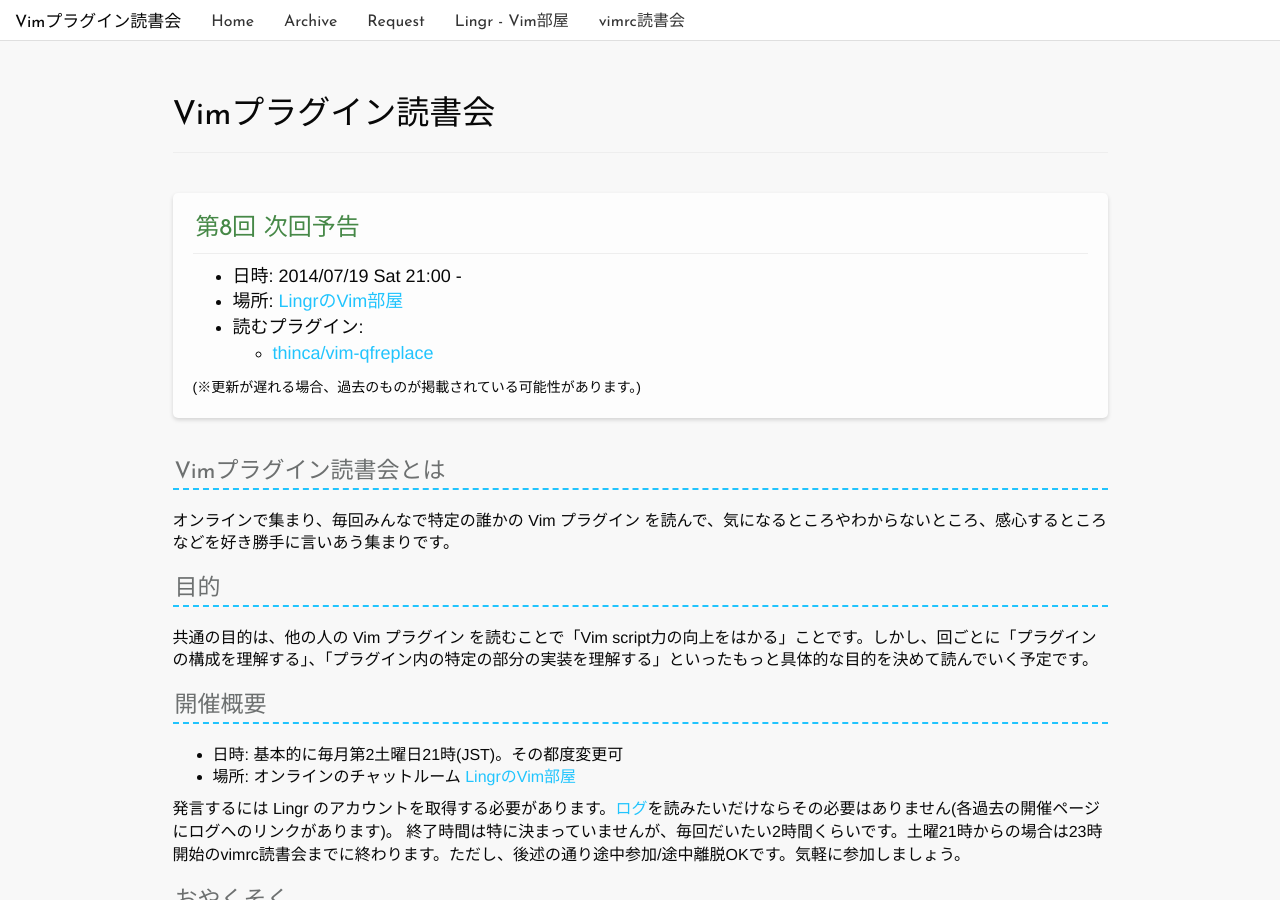
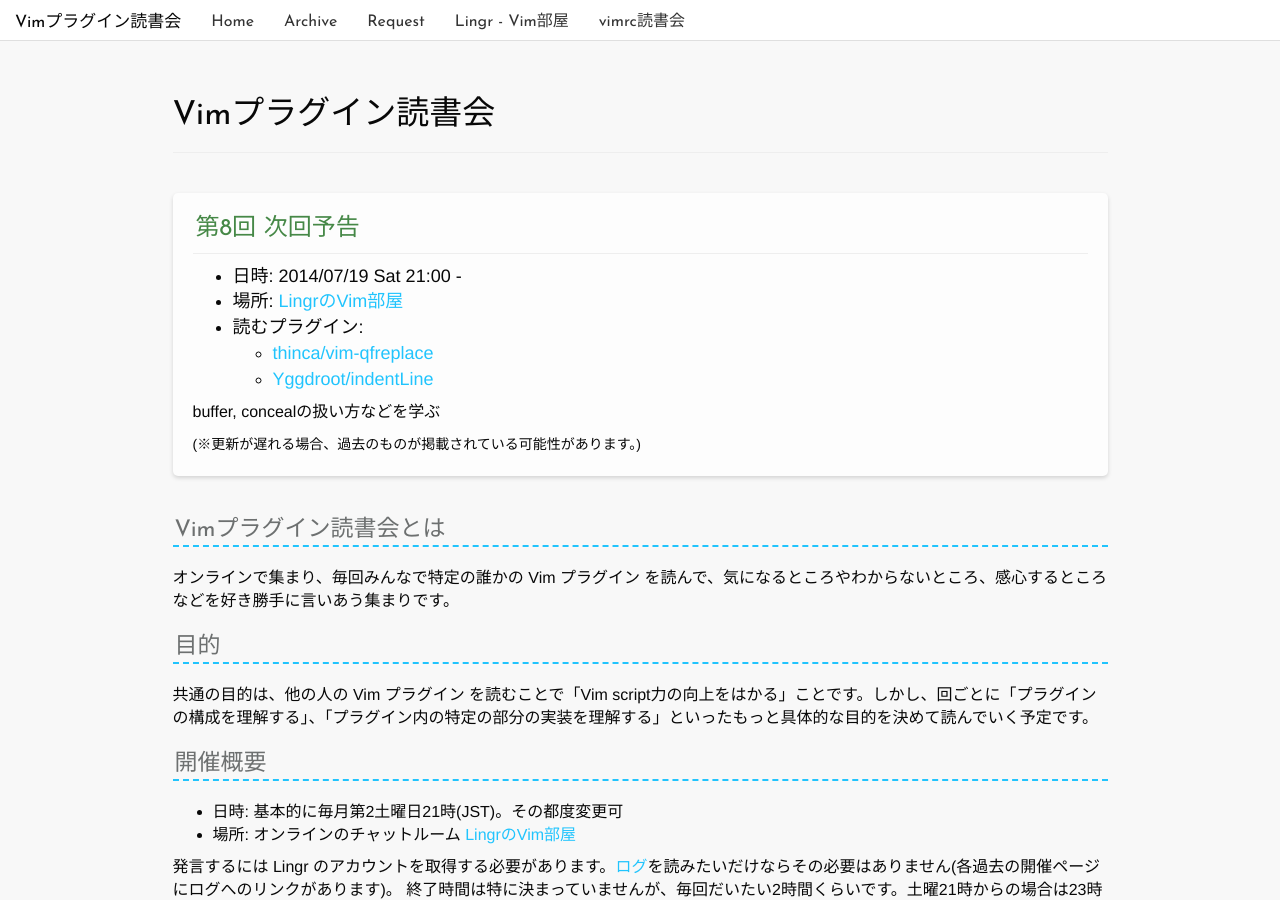
Before and after one commit to haya14busa/reading-vimplugin, a Jekyll site: the page built from index.md, in a window 1280 px wide and 900 px high. Built offline with Jekyll 4.4.1, drawn with Linux system fonts in a browser that asks for light colours; nearby versions of some CDN libraries; Markdown is read by kramdown in place of the engine named in the settings.

Commit message:
Add indentLine to next plugins data

```diff
--- a/_data/next.yml
+++ b/_data/next.yml
@@ -8,6 +8,10 @@
       author: thinca
       url: https://github.com/thinca/vim-qfreplace
       hash:
+    - name: indentLine
+      author: Yggdroot
+      url: https://github.com/Yggdroot/indentLine
+      hash:
   part:
   aim:
-  other:
+  other: buffer, concealの扱い方などを学ぶ
```
